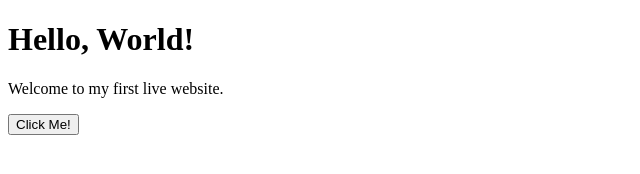
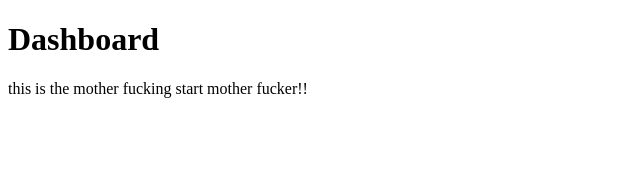
Before and after one commit to blueblwho-hub/TheDashboard, a plain HTML site: page index.html in a window 1280 px wide. Shown: the whole page, without its empty margins (0-640 px from the left). Drawn offline with Linux system fonts and the light colour scheme.

Commit message:
Add files via upload

```diff
--- a/index.html
+++ b/index.html
@@ -1,22 +1,16 @@
 <!DOCTYPE html>
-<html lang="en">
+<html>
+
 <head>
-    <meta charset="UTF-8">
-    <meta name="viewport" content="width=device-width, initial-scale=1.0">
-    <title>My First Webpage</title>
+    <title> The DASH </title>
+    <link rel="icon" type="image/svg+xml" href="Images/DBicon.svg">
 </head>
+
 <body>
+    <h1>Dashboard</h1>
+    <p>
+        this is the mother fucking start mother fucker!!
+    </p>
+</body>
 
-    <h1>Hello, World!</h1>
-    <p>Welcome to my first live website.</p>
-
-    <button onclick="changeText()">Click Me!</button>
-
-    <script>
-        function changeText() {
-            document.querySelector('h1').textContent = 'You clicked the button! 🎉';
-        }
-    </script>
-
-</body>
 </html>
```
Also changed, not shown: headerLogo.png (added).
